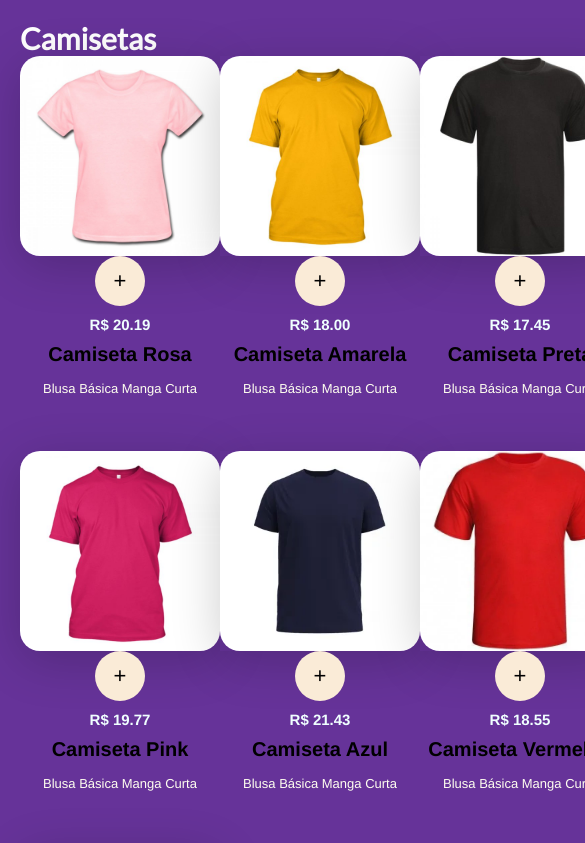
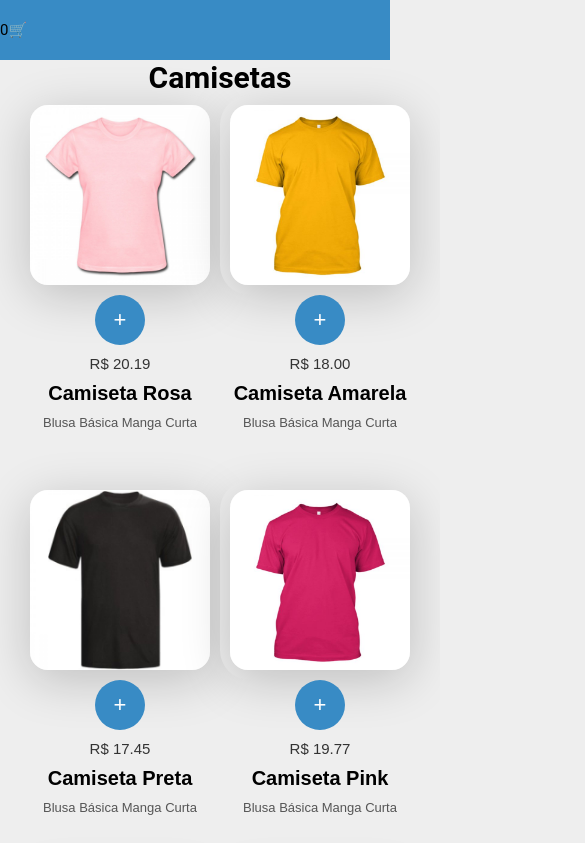
Before and after one commit to emersonsoasilva/Carrinho_compra, a plain HTML site: page index.html in a window 390 px wide. Shown: the top 843 px of the page, 585 px wide, since content can reach past the window. Drawn offline with Linux system fonts and the light colour scheme; a web font is replaced by a local one.

Commit message:
Atualizado

```diff
--- a/css/style.css
+++ b/css/style.css
@@ -1,52 +1,74 @@
-* {
+*{
   box-sizing: border-box;
   margin: 0;
   padding: 0;
 }
 
-body {
-  font-family: "Hepta Slab", "Lato" serif, Arial;
-  font-family: "Lato", sans-serif, Arial;
-  background-color: rebeccapurple;
+body{
+  background-color: #eee;
+  font-family: 'Poppins', sans-serif;
+  font-family: 'Roboto', sans-serif;
   font-size: 15px;
-  color: white;
   display: flex;
   margin: 0;
-  min-height: 100vh; /*responsividade*/
+  min-height: 100vh;
 }
-
 main{
   flex: 1;
   padding: 20px;
+}
+h1{
+  font-family: "Poppins", Roboto;
+  text-align: center;
+}
 
+header{
+  display: none;
+  left: 0;
+  top: 0;
+  right: 0;
+  height: 60px;
+  position: fixed;
+  background-color: #388bc5;
+  align-items: center;
+}
+
+.menu-oppener{
+  margin-right: 15px;
+  font-size: 26px;
+  padding: 5px 20px;
+  border-radius: 5px;
+}
+.menu-oppener span{
+  margin-right: 10px;
+}
+.menu-close{
+  width: 32px;
+  height: 32px;
+  display: none;
+  font-size: 30px;
 
 }
 
-header {
+.modeloWindowArea{
   display: none;
 }
-
-.cart-area {
+.menu-close{
   display: none;
 }
-
-.modeloWindowArea {
-  display: none;
-}
-
 .models {
   display: none;
 }
 
-.modelo-area {
+.modelo-area{
   display: grid;
   grid-template-columns: repeat(3, 1fr);
 }
 
-.modelo-item {
+.modelo-item{
   text-align: center;
   max-width: 250px;
-  font-family: "Hepta Slab", Helvetica, Arial;
+  font-family: 'Poppins', sans-serif;
   margin: 0 auto 50px auto;
 }
 
@@ -60,52 +82,106 @@ header {
 .modelo-item-img{
   width: 200px;
   height: 200px;
-  background-color: rebeccapurple;
-
+  background-color: #eee;
+  border-radius: 15%; /*arredonda a foto*/
+  padding: 10px;
 }
 
-.modelo-item-img img{
+.modelo-item-img img {
   width: 100%;
   height: auto;
   border-radius: 10%;
   box-shadow: 0px 10px 50px rgb(0, 0, 0, 0.2);
+
 }
 
-.modelo-item-add {
+.modelo-item-add{
   width: 50px;
   height: 50px;
   line-height: 50px;
   border-radius: 25px;
-  background-color: antiquewhite;
+  background-color: #388bc5;
   text-align: center;
-  color:black;
+  color: #fff;
   font-size: 22px;
   cursor: pointer;
   transition: all ease 0.2s;
 }
 
-.modelo-item a:hover .modelo-item-add {
-  background-color: black;
-  color:antiquewhite;
+.modelo-item a:hover .modelo-item-add{
+  background-color: #244c88;
+}
+
+.modelo-item-price{
+  font-size: 15px;
+  color: #333;
+  margin-top: 10px; /*espaçamento do valor$ para o botão*/
+}
+
+.modelo-item-name{
+  font-size: 20px;
+  font-weight: bold;
+  color: #000;
+  margin-top: 10px;
+}
+
+.modelo-item-desc{
+  font-size: 13px;
+  color: #555;
+  margin-top: 10px;
+}
+
+aside{
+  background-color: #9ccbe6;
+  width: 0vw;
+  overflow-x: hidden;
+  font-family: 'Poppins', sans-serif;
+}
+
+.cart-area{
+  padding: 20px;
+}
+
+.modeloWindowArea {
+  position: fixed;
+  left: 0;
+  top: 0;
+  bottom: 0;
+  right: 0;
+  background-color: rgb(255, 255, 255, 0.5);
+  /*display: none;  (não mostra na tela) */
+  justify-content: center;
+  align-items: center;
+  overflow-y: auto;
+}
+
+/*Media Queries*/
+@media(max-width: 1000px){
+  .modelo-area{
+      grid-template-columns: repeat(2, 1fr);
+  }
+}
+@media (max-width: 840px){
+  header{
+      display: flex;
+  }
+  main{
+      padding-top: 60px;
+  }
+  aside{
+      width: auto;
+      position: fixed;
+      left: 100vw;
+      right: 0;
+      top: 0;
+      bottom: 0;
+  }
+  .cart-area {
+      width: 100vw;
+  }
+  .menu-close {
+      display: block;
+  }
+
 
 }
-
-.modelo-item-price {
-  font-size: 15px;
-  color:azure;
-  margin-top: 10px;
-  font-weight: bold;
-}
-
-.modelo-item-name {
-  font-size: 20px;
-  font-weight: bolder;
-  color: black;
-  margin-top: 10px;
-}
-.modelo-item-desc{
-  font-size: 13px;
-  padding: 5px;
-  color: ivory;
-  margin-top: 10px;
-}
--- a/index.html
+++ b/index.html
@@ -52,7 +52,7 @@
 
     <aside>
         <div class="cart-area">
-            <div class="menu-close">❌</div>
+            <div class="menu-close">Voltar</div>
             <div class="cart"></div>
             <div class="cart-details">
                 <div class="cart-totalitem-subtotal">
--- a/js/script.js
+++ b/js/script.js
@@ -10,7 +10,12 @@ modeloJson.map((item, index) => {
     modeloItem.querySelector('.modelo-item-desc').innerHTML = item.description;
     modeloItem.querySelector('.modelo-item-price').innerHTML = `R$ ${item.price.toFixed(2)}`;
 
+    modeloItem.querySelector('a').addEventListener('click', (e) => {
 
+        e.preventDefault();
+
+        c('.modeloWindowArea').style.display = 'flex';
+    });
 
     c('.modelo-area').append(modeloItem);
-})
+});
```
